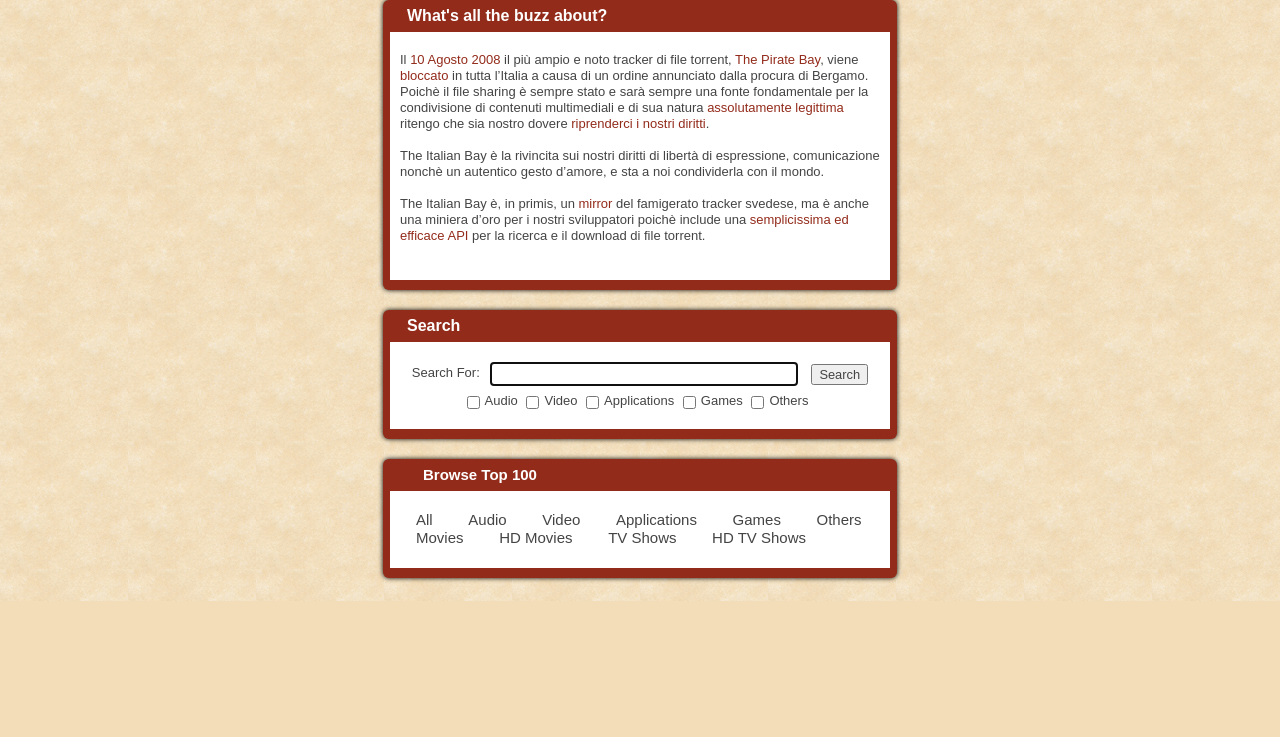
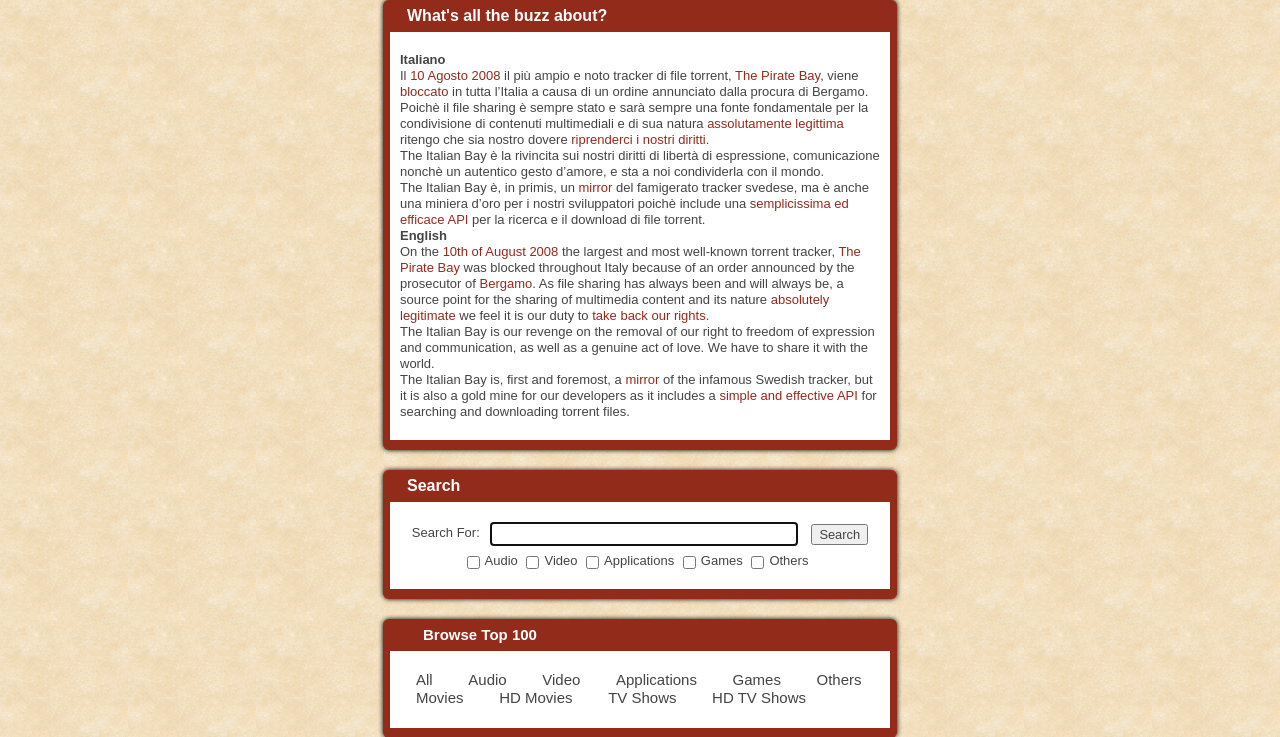
Before and after one commit to PirosB3/TheItalianBay, a Python web app: template templates/index.html in a window 1280 px wide. Shown: the part 199-936 px from the top of the page. Before the commit the page ends 800 px from the top, so only its background shows below. Run offline with Jinja, Linux system fonts and the light colour scheme; the template is opened without the code that fills it, so the values that code supplies are empty; some libraries are stand-ins or nearby versions.

Commit message:
adding English and autofocus in html5

```diff
--- a/templates/index.html
+++ b/templates/index.html
@@ -9,9 +9,14 @@
 	<div id="info-section" class="section startup-closed">
 		<h3 class="section-title"><a href="#">What's all the buzz about?</a></h3>
 		<div class="section-content">
-			Il <b>10 Agosto 2008</b> il più ampio e noto tracker di file torrent, <b>The Pirate Bay</b>, viene <b>bloccato</b> in tutta l’Italia a causa di un ordine annunciato dalla procura di Bergamo. Poichè il file sharing è sempre stato e sarà sempre una fonte fondamentale per la condivisione di contenuti multimediali e di sua natura <b>assolutamente legittima</b> ritengo che sia nostro dovere <b>riprenderci i nostri diritti</b>.</br></br>The Italian Bay è la rivincita sui nostri diritti di libertà di espressione, comunicazione nonchè un autentico gesto d’amore, e sta a noi condividerla con il mondo.</br></br>
-
-			The Italian Bay è, in primis, un <b>mirror</b> del famigerato tracker svedese, ma è anche una miniera d’oro per i nostri sviluppatori poichè include una <b>semplicissima ed efficace API</b> per la ricerca e il download di file torrent.</br></br>
+			<p><strong>Italiano</strong></p>
+			<p>Il <b>10 Agosto 2008</b> il più ampio e noto tracker di file torrent, <b>The Pirate Bay</b>, viene <b>bloccato</b> in tutta l’Italia a causa di un ordine annunciato dalla procura di Bergamo. Poichè il file sharing è sempre stato e sarà sempre una fonte fondamentale per la condivisione di contenuti multimediali e di sua natura <b>assolutamente legittima</b> ritengo che sia nostro dovere <b>riprenderci i nostri diritti</b>.</p>
+			<p>The Italian Bay è la rivincita sui nostri diritti di libertà di espressione, comunicazione nonchè un autentico gesto d’amore, e sta a noi condividerla con il mondo.</p>
+			<p>The Italian Bay è, in primis, un <b>mirror</b> del famigerato tracker svedese, ma è anche una miniera d’oro per i nostri sviluppatori poichè include una <b>semplicissima ed efficace API</b> per la ricerca e il download di file torrent.</p>
+			<p><strong>English</strong></p>
+			<p>On the <b>10th of August 2008</b> the largest and most well-known torrent tracker, <b>The Pirate Bay</b> was blocked throughout Italy because of an order announced by the prosecutor of <b>Bergamo</b>. As file sharing has always been and will always be, a source point for the sharing of multimedia content and its nature <b>absolutely legitimate</b> we feel it is our duty to <b>take back our rights</b>.</p>
+			<p>The Italian Bay is our revenge on the removal of our right to freedom of expression and communication, as well as a genuine act of love. We have to share it with the world.</p>
+			<p>The Italian Bay is, first and foremost, a <b>mirror</b> of the infamous Swedish tracker, but it is also a gold mine for our developers as it includes a <b>simple and effective API</b> for searching and downloading torrent files.</p>
 		</div>
 	</div>
 
@@ -20,7 +25,7 @@
 		<div class="section-content">
 			<form id="search-form" action="/" method="post" accept-charset="utf-8">
 				<input type="hidden" name="method" value="RequestResultsForValueHandler" id="method">
-				<label for="value">Search For:</label><input id="search-field" type="text" name="value" value="" id="value">
+				<label for="value">Search For:</label><input id="search-field" type="text" name="value" value="" autofocus="autofocus">
 				<input type="submit" value="Search">
 				<div id="filter-field">
 					<input type="checkbox" name="filter" value="audio" id="audio"><label for="audio">Audio</label>
```
